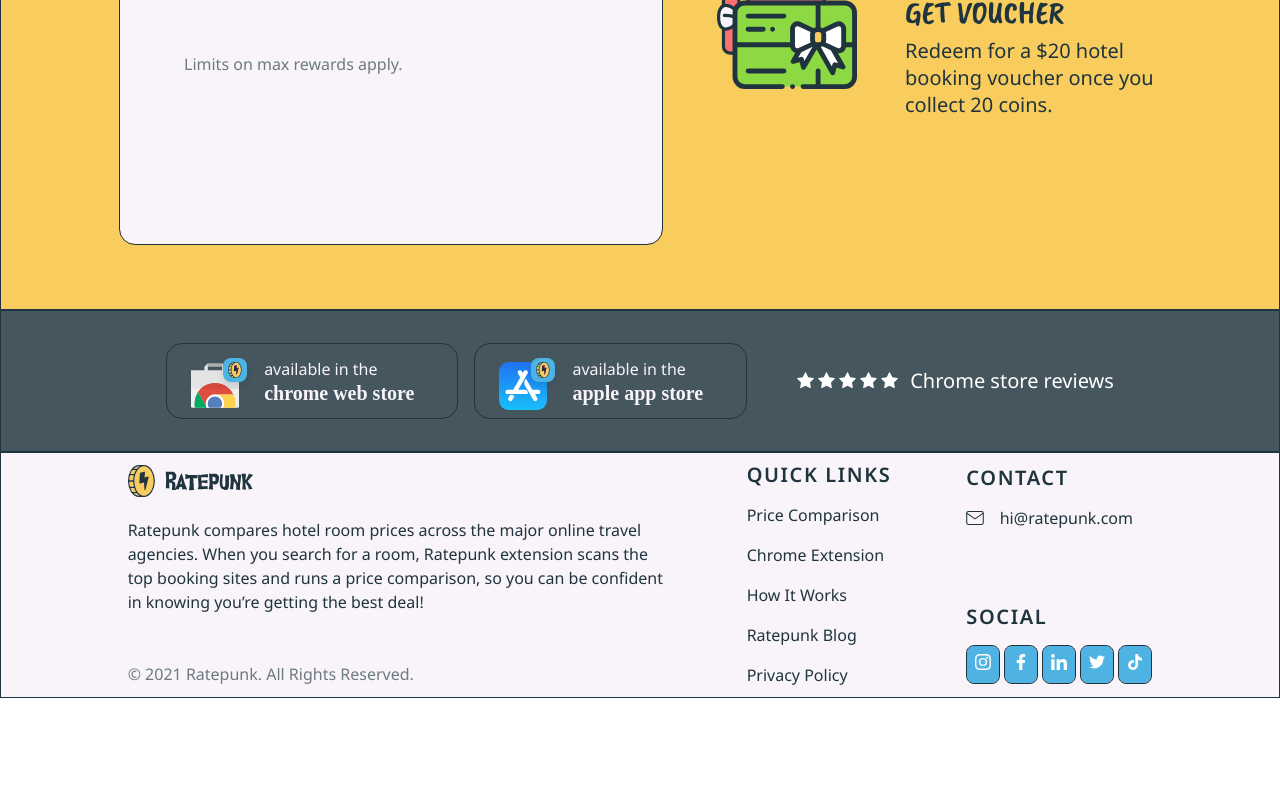
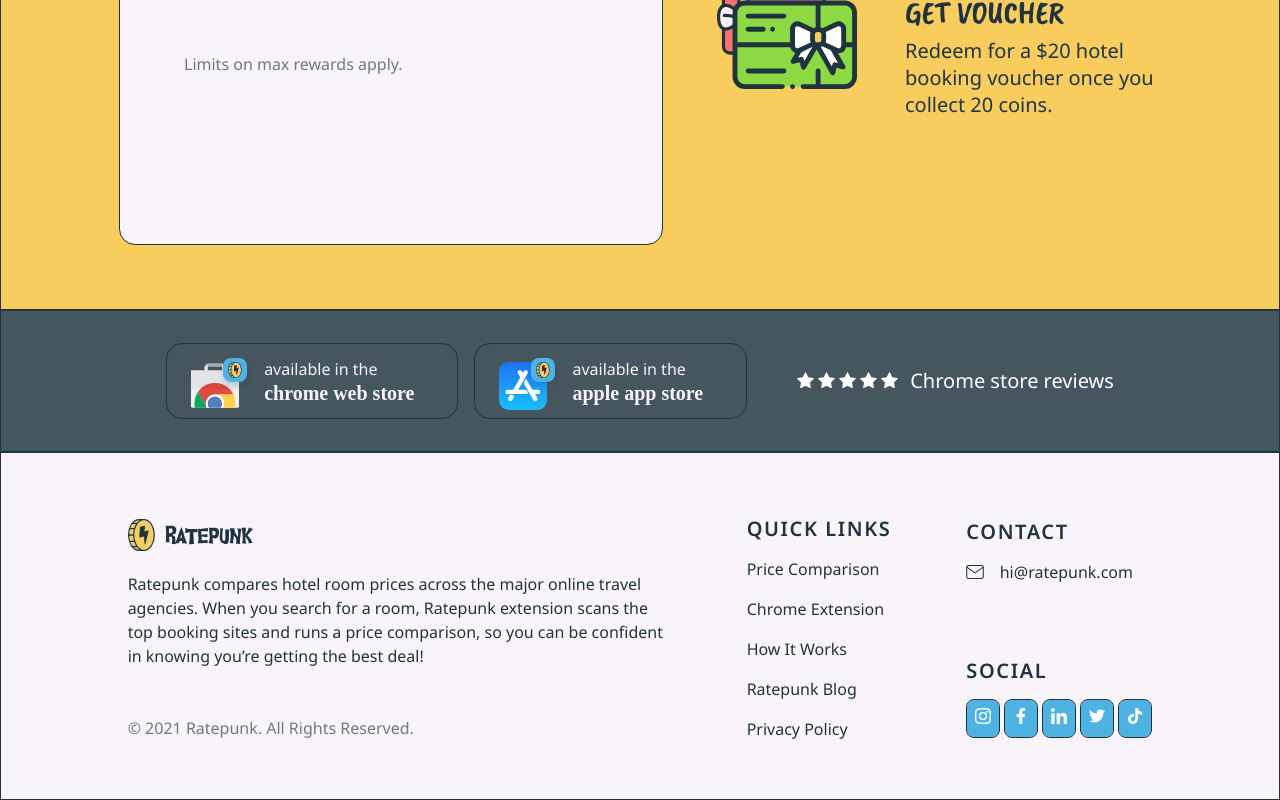
Before and after one commit to ingaSiu/fe-task-ratepunk, a React (Vite) app: page / in a window 1280 px wide. Shown: the part 683-1483 px from the top of the page. Before the commit the page ends 1381 px from the top, so only its background shows below. Built offline with nearby package versions, Linux system fonts and the light colour scheme; no server answers.

Commit message:
responsive design adjustments on tablet

```diff
--- a/src/components/Footer/Footer.module.scss
+++ b/src/components/Footer/Footer.module.scss
@@ -9,7 +9,6 @@
   padding-top: 64px;
   padding-bottom: 58px;
   gap: 75px;
-  padding: 10px;
 
   @include small {
     flex-direction: column;
@@ -20,6 +19,8 @@
   @include medium {
     flex-direction: column;
     align-items: flex-start;
+    padding: 48px 32px;
+    gap: 32px;
   }
 }
 .copyright {
--- a/src/components/Footer/contact/Contact.module.scss
+++ b/src/components/Footer/contact/Contact.module.scss
@@ -6,6 +6,9 @@
   gap: 75px;
 
   @include small {
+    gap: 32px;
+  }
+  @include medium {
     gap: 32px;
   }
 }
--- a/src/components/StoreContent/StoreContent.module.scss
+++ b/src/components/StoreContent/StoreContent.module.scss
@@ -18,6 +18,7 @@
   }
   @include medium {
     flex-direction: column;
+    padding: 32px;
   }
 }
 
```
